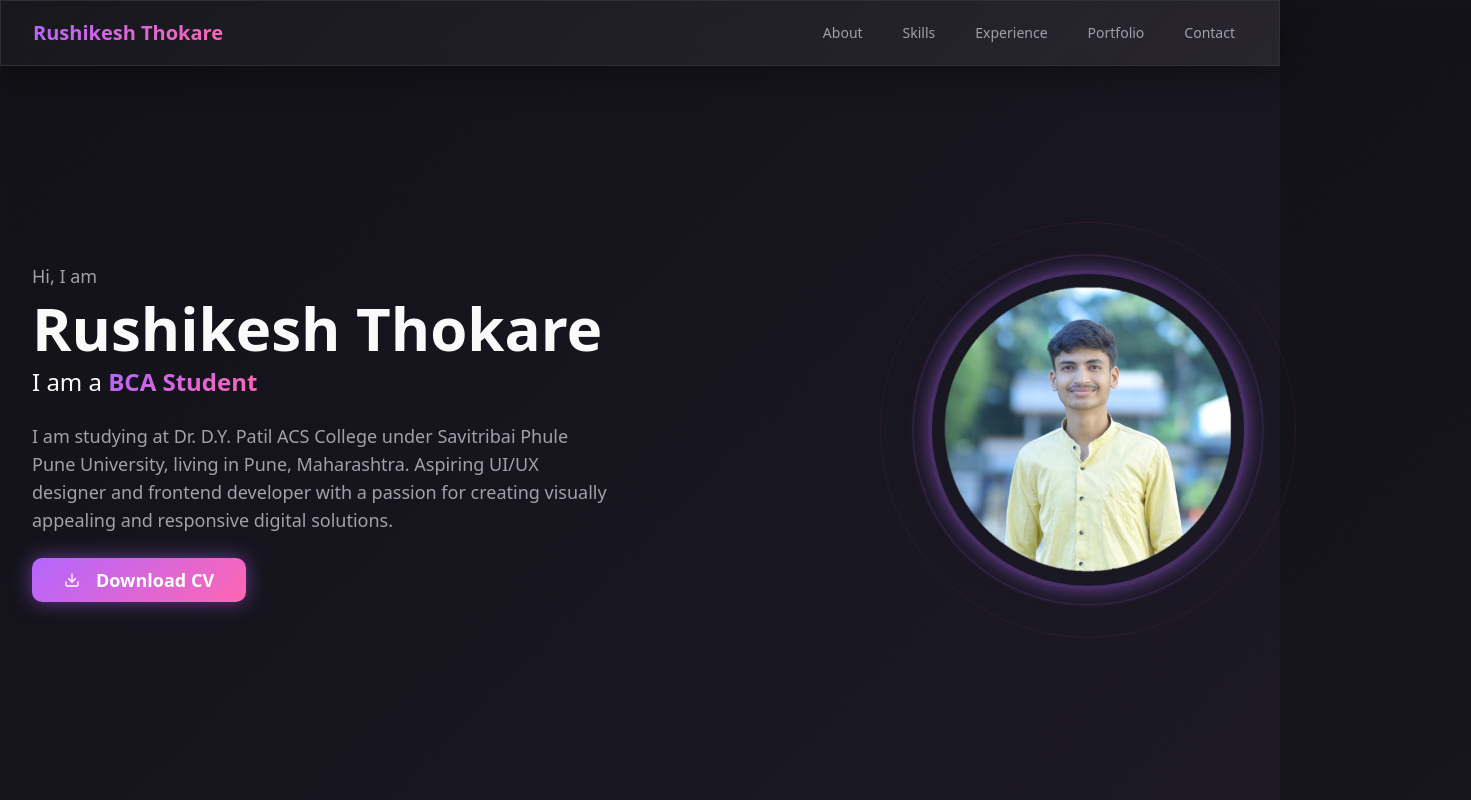
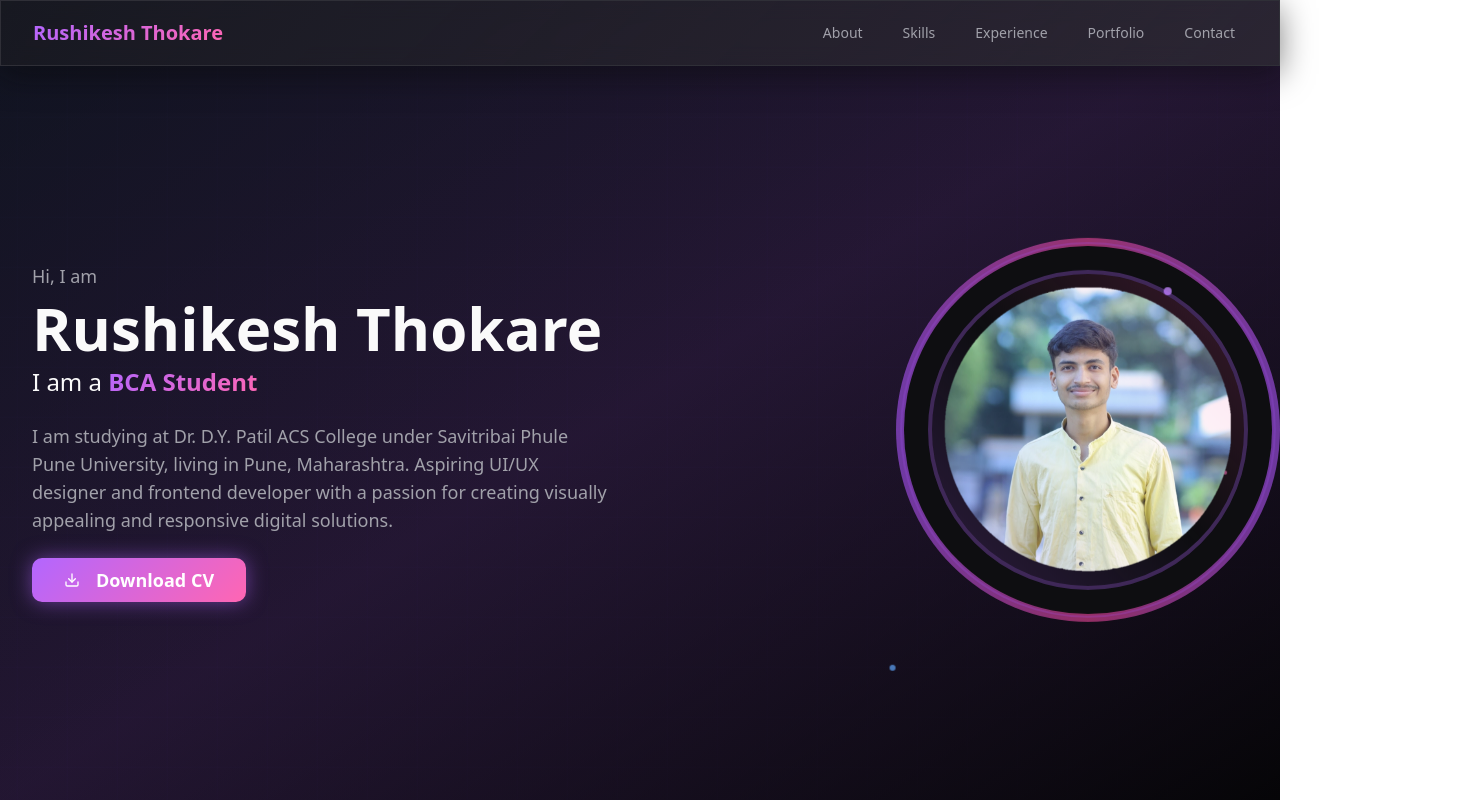
Before and after one commit to rushikesh-thokare/rushikesh-ui-universe, a React (Vite) app: page / in a window 1280 px wide. Shown: the top 800 px of the page, 1471 px wide, since content can reach past the window. Built offline with nearby package versions, Linux system fonts and the light colour scheme.

Commit message:
Add profile section styling
Enhance the profile section with a glowing circular profile photo, neon purple-pink ring animation, dark tech-themed gradient background, soft grid lines, and smooth glowing light effects.

```diff
--- a/src/components/Hero.tsx
+++ b/src/components/Hero.tsx
@@ -4,8 +4,12 @@ const profilePhoto = "/lovable-uploads/d786c9ba-857a-43e1-bab9-088b677731f7.png"
 
 const Hero = () => {
   return (
-    <section className="min-h-screen flex items-center justify-center px-4 sm:px-6 lg:px-8 pt-16">
-      <div className="max-w-7xl mx-auto">
+    <section className="min-h-screen flex items-center justify-center px-4 sm:px-6 lg:px-8 pt-16 relative overflow-hidden">
+      {/* Tech Grid Background */}
+      <div className="absolute inset-0 tech-grid opacity-20"></div>
+      <div className="absolute inset-0 bg-gradient-to-br from-slate-900/50 via-purple-900/20 to-black/80"></div>
+
+      <div className="max-w-7xl mx-auto relative z-10">
         <div className="grid grid-cols-1 lg:grid-cols-2 gap-12 items-center">
           {/* Left Content */}
           <div className="space-y-6 text-center lg:text-left">
@@ -36,18 +40,35 @@ const Hero = () => {
 
           {/* Right Content - Profile Image */}
           <div className="flex justify-center lg:justify-end">
-            <div className="relative animate-float">
-              <div className="w-80 h-80 rounded-full neon-glow overflow-hidden border-4 border-primary/30 hover:scale-105 transition-all duration-500 hover:rotate-3">
+            <div className="relative animate-float profile-container">
+              {/* Rotating outer ring */}
+              <div className="absolute inset-0 w-96 h-96 -m-8">
+                <div className="absolute inset-0 rounded-full border-2 border-transparent bg-gradient-to-r from-purple-500 via-pink-500 to-purple-500 animate-spin-slow opacity-60"></div>
+                <div className="absolute inset-2 rounded-full bg-background"></div>
+              </div>
+
+              {/* Pulsing middle ring */}
+              <div className="absolute -inset-6 rounded-full border-2 border-purple-500/40 animate-pulse-glow"></div>
+
+              {/* Main profile image */}
+              <div className="relative w-80 h-80 rounded-full overflow-hidden border-4 border-primary/30 hover:scale-105 transition-all duration-500 hover:rotate-3 z-10">
+                <div className="absolute inset-0 bg-gradient-to-tr from-purple-500/20 via-transparent to-pink-500/20 z-10"></div>
                 <img
                   src={profilePhoto}
                   alt="Rushikesh Thokare"
                   className="w-full h-full object-cover hover:scale-110 transition-transform duration-500"
                 />
               </div>
-              {/* Floating rings with enhanced animation */}
-              <div className="absolute -inset-4 rounded-full border-2 border-primary/20 animate-pulse"></div>
-              <div className="absolute -inset-8 rounded-full border border-primary/10 animate-ping"></div>
-              <div className="absolute -inset-12 rounded-full border border-neon-pink/10 animate-pulse" style={{ animationDelay: '1s' }}></div>
+
+              {/* Floating particles */}
+              <div className="absolute -inset-12 rounded-full">
+                <div className="absolute top-0 left-1/2 w-2 h-2 bg-purple-400 rounded-full animate-orbit opacity-80"></div>
+                <div className="absolute top-1/2 right-0 w-1 h-1 bg-pink-400 rounded-full animate-orbit-reverse opacity-60" style={{ animationDelay: '2s' }}></div>
+                <div className="absolute bottom-0 left-1/4 w-1.5 h-1.5 bg-blue-400 rounded-full animate-orbit opacity-70" style={{ animationDelay: '4s' }}></div>
+              </div>
+
+              {/* Soft glow effect */}
+              <div className="absolute inset-0 w-80 h-80 rounded-full bg-gradient-radial from-purple-500/10 via-transparent to-transparent animate-pulse-soft"></div>
             </div>
           </div>
         </div>
--- a/src/index.css
+++ b/src/index.css
@@ -158,6 +158,39 @@ All colors MUST be HSL.
     animation: float 6s ease-in-out infinite;
   }
 
+  .tech-grid {
+    background-image:
+      linear-gradient(rgba(139, 92, 246, 0.1) 1px, transparent 1px),
+      linear-gradient(90deg, rgba(139, 92, 246, 0.1) 1px, transparent 1px);
+    background-size: 50px 50px;
+    background-position: 0 0, 0 0;
+    animation: grid-move 20s linear infinite;
+  }
+
+  .animate-spin-slow {
+    animation: spin 8s linear infinite;
+  }
+
+  .animate-pulse-glow {
+    animation: pulse-glow 3s ease-in-out infinite;
+  }
+
+  .animate-pulse-soft {
+    animation: pulse-soft 4s ease-in-out infinite;
+  }
+
+  .animate-orbit {
+    animation: orbit 6s linear infinite;
+  }
+
+  .animate-orbit-reverse {
+    animation: orbit-reverse 8s linear infinite;
+  }
+
+  .bg-gradient-radial {
+    background: radial-gradient(circle, var(--tw-gradient-stops));
+  }
+
   @keyframes float {
     0%, 100% {
       transform: translateY(0px);
@@ -166,4 +199,51 @@ All colors MUST be HSL.
       transform: translateY(-20px);
     }
   }
+
+  @keyframes grid-move {
+    0% {
+      background-position: 0 0, 0 0;
+    }
+    100% {
+      background-position: 50px 50px, 50px 50px;
+    }
+  }
+
+  @keyframes pulse-glow {
+    0%, 100% {
+      opacity: 0.4;
+      transform: scale(1);
+    }
+    50% {
+      opacity: 0.8;
+      transform: scale(1.05);
+    }
+  }
+
+  @keyframes pulse-soft {
+    0%, 100% {
+      opacity: 0.3;
+    }
+    50% {
+      opacity: 0.7;
+    }
+  }
+
+  @keyframes orbit {
+    0% {
+      transform: rotate(0deg) translateX(100px) rotate(0deg);
+    }
+    100% {
+      transform: rotate(360deg) translateX(100px) rotate(-360deg);
+    }
+  }
+
+  @keyframes orbit-reverse {
+    0% {
+      transform: rotate(0deg) translateX(80px) rotate(0deg);
+    }
+    100% {
+      transform: rotate(-360deg) translateX(80px) rotate(360deg);
+    }
+  }
 }
```
